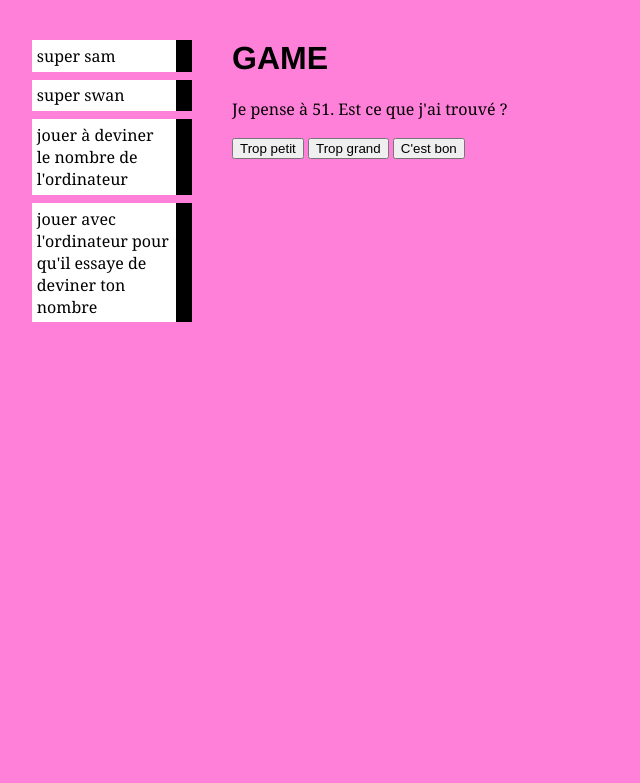
After one commit to swdes/kikiserver, a Flask app: page /gameguess2 in a window 1280 px wide. The commit adds this page. Shown: the top 783 px of the page, without its empty margins (0-640 px from the left). Run offline with Flask 2, Linux system fonts and the light colour scheme.

Commit message:
ordinateur devine

```diff
--- a/server.py
+++ b/server.py
@@ -2,13 +2,14 @@ from flask import Flask
 from flask import render_template
 from flask import request
 import random
+import math
 
 app = Flask(__name__)
 
 
 @app.route('/')
 def index():
-    return render_template('index.html')
+    return render_template('home.html')
 
 
 @app.route('/kiki')
@@ -22,16 +23,31 @@ def kiki():
 # Initialise le nombre aléatoire pour le jeu
 # sous la form d'un dictionnaire
 # voir https://www.tresfacile.net/les-dictionnaires-en-langage-python/
-game_data = {"nombre": 0}
+game_data = {
+    "nombre": 0,
+    "devine": {
+        "trop_petit": 1,
+        "trop_grand": 100
+    }
+}
 
 
 # route pour initialiser
-@app.route('/initgame')
+@app.route('/initgameguess1')
 def initgame():
     # change la valeur du nombre à deviner pour un nombre aléatoire entre 1 et 100
     game_data["nombre"] = random.randint(1, 100)
     print("nombre alétoire =", game_data["nombre"])
     return render_template('initgame.html')
+
+# route pour initialiser le second jeu
+
+
+@app.route('/initgameguess2')
+def initgameguess2(fin=False):
+    # remet à 0 les nombres que l'ordinateur retient pour devener le nombre du joueur
+    game_data["devine"] = {"trop_petit": 1, "trop_grand": 100}
+    return render_template('initgameguess2.html', fin=fin)
 
 
 #  route pour jouer
@@ -61,3 +77,26 @@ def game():
         print("trop petit")
 
     return render_template('game.html', proposition=proposition, resultat=resultat)
+
+
+#  route pour jouer
+
+
+@app.route('/gameguess2', methods=['POST', 'GET'])
+def gameguess2():
+
+    # tester les réponses pour affiner les choix
+    if (request.form.get("indice") == "petit"):
+        game_data["devine"]["trop_petit"] = int(
+            request.form.get("proposition"))
+    elif (request.form.get("indice") == "grand"):
+        game_data["devine"]["trop_grand"] = int(
+            request.form.get("proposition"))
+    elif(request.form.get("indice") == "ok"):
+        # c'est fini, on revient au début du jeu pour refaire une partie
+        return initgameguess2(True)
+
+    # nouvelle proposition
+    proposition = math.ceil(
+        (game_data["devine"]["trop_petit"]+game_data["devine"]["trop_grand"])/2)
+    return render_template('gameguess2.html', proposition=proposition)
--- /dev/null
+++ b/templates/gameguess2.html
@@ -0,0 +1,12 @@
+{% extends "index.html" %}
+{% block content %}
+<h1>GAME</h1>
+
+<p> Je pense à {{proposition}}. Est ce que j'ai trouvé ?</p>
+<form action="gameguess2" method="POST">
+    <input type="hidden" name="proposition" value="{{proposition}}" />
+    <button name="indice" value="petit">Trop petit</button>
+    <button name="indice"  value="grand">Trop grand</button>
+    <button name="indice"  value="ok">C'est bon</button>
+</form>
+{% endblock %}
--- a/templates/index.html
+++ b/templates/index.html
@@ -1,11 +1,11 @@
 <html>
     <head>
         <title>KIKI SERVER</title>
+        <link href="static/style.css" rel="stylesheet">
     </head>
     <body>
-        <h1>bienvenue</h1>
-        <p>choisir une option :</p>
-        <ul>
+        <!-- menu -->
+        <ul class="navbar">
             <li>
                 <a href="kiki?name=sam&age=14">super sam</a>
             </li>
@@ -13,13 +13,14 @@
                 <a href="kiki?name=swan">super swan</a>
             </li>
             <li>
-                <a href="initgame">faire une partie</a>
+                <a href="initgameguess1">jouer à deviner le nombre de l'ordinateur</a>
+            </li>
+            <li>
+                <a href="initgameguess2">jouer avec l'ordinateur pour qu'il essaye de deviner ton nombre</a>
             </li>
         </ul>
-        <form action="kiki">
-            <p>Entrer un nom</p>
-            <input type="text" name="name" />
-            <input type="submit" value="envoyer" />
-        </form>
+        <!-- ici c'est la template index-->
+        {% block content %}
+        {% endblock %}
     </body>
 </html>
--- /dev/null
+++ b/templates/static/style.css
@@ -0,0 +1,34 @@
+body {
+  padding-left: 14em;
+  padding-top: 2em;
+  font-family: Georgia, "Times New Roman", Times;
+  color: black;
+  background-color: rgb(255, 128, 217);
+}
+ul.navbar {
+  list-style-type: none;
+  padding: 0;
+  margin: 0;
+  position: absolute;
+  top: 2em;
+  left: 2em;
+  width: 10em;
+}
+h1 {
+  font-family: Helvetica, Geneva, Arial, SunSans-Regular, sans-serif;
+}
+ul.navbar li {
+  background: white;
+  margin: 0.5em 0;
+  padding: 0.3em;
+  border-right: 1em solid rgb(0, 0, 0);
+}
+ul.navbar a {
+  text-decoration: none;
+}
+a:link {
+  color: black;
+}
+a:visited {
+  color: black;
+}
```
Also changed, not shown: templates/home.html (added, +11 -0 lines), templates/initgameguess2.html (added, +10 -0 lines), templates/test.html (+6 -9 lines), 1 other file.
